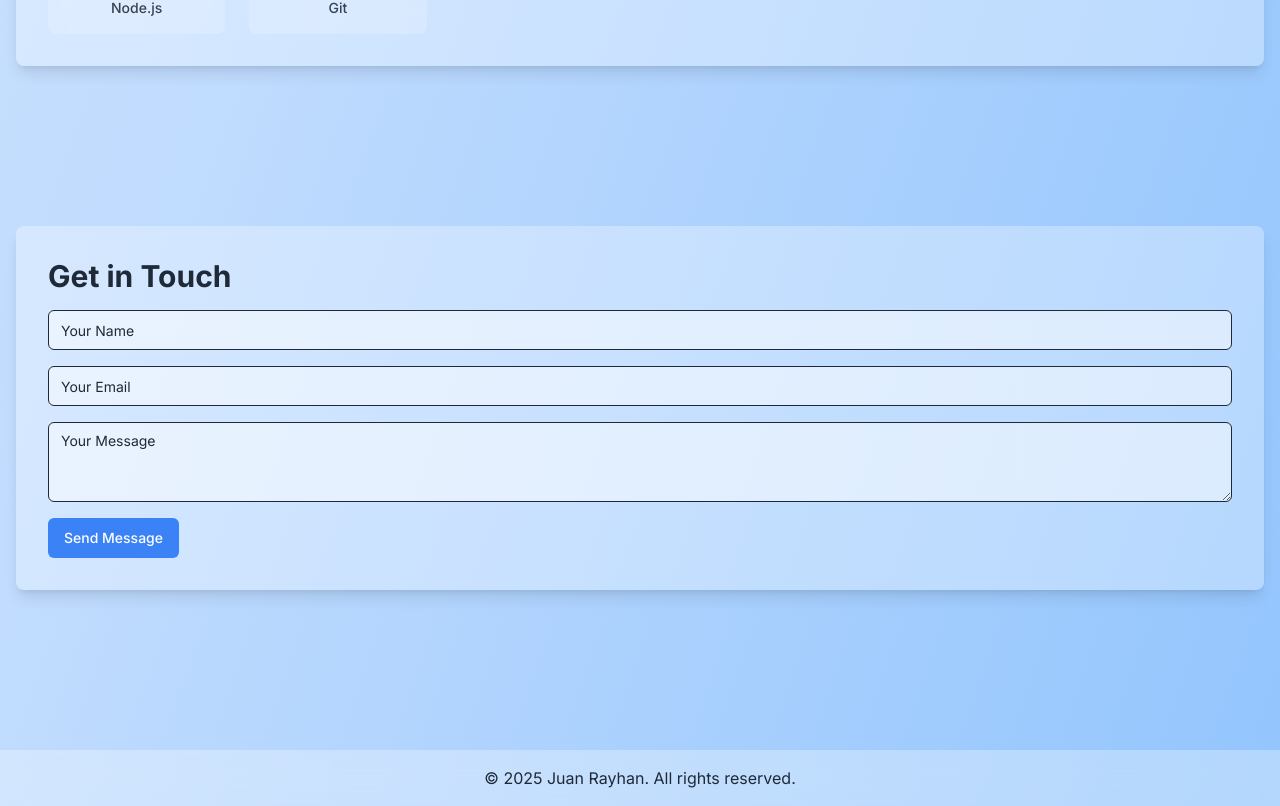
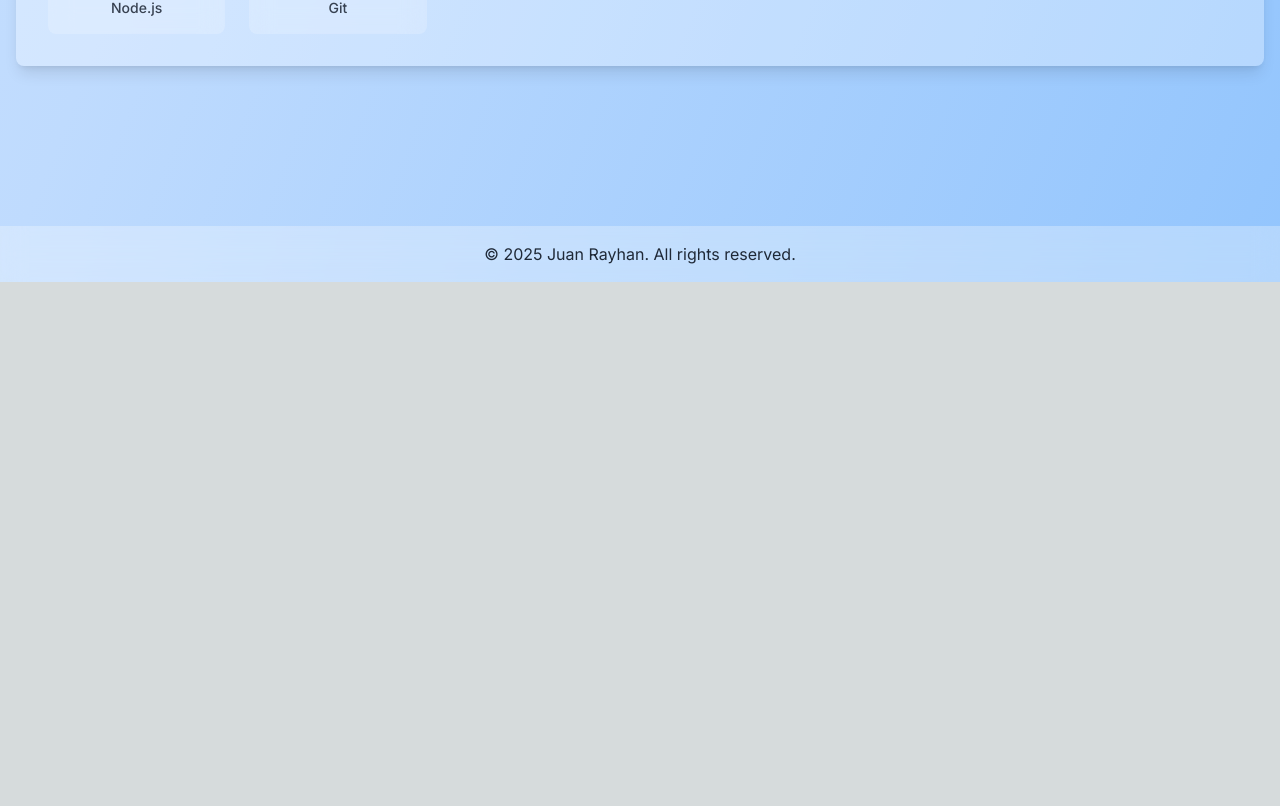
Before and after one commit to Juanryhn/my-portfolio-v2, a Next.js app: page / in a window 1280 px wide. Shown: the part 2926-3732 px from the top of the page. After the commit the page ends 3208 px from the top, so only its background shows below. Built offline with nearby package versions, Linux system fonts and the light colour scheme.

Commit message:
takeout get in touch

```diff
--- a/app/page.tsx
+++ b/app/page.tsx
@@ -253,7 +253,7 @@ export default function Home() {
                     <p className="text-gray-600 dark:text-gray-300 mb-4">
                       {project.description}
                     </p>
-                    <motion.div whileHover={{ scale: 1.05 }} whileTap={{ scale: 0.95 }}>
+                    <motion.div>
                       <Button
                         variant="outline"
                         className="text-blue-500 border-blue-500 hover:bg-blue-500 hover:text-white dark:text-blue-400 dark:border-blue-400 dark:hover:bg-blue-400 dark:hover:text-gray-900"
@@ -323,7 +323,7 @@ export default function Home() {
             </div>
           </motion.section>
 
-          <motion.section
+          {/* <motion.section
             id="contact"
             className="py-20"
             initial="hidden"
@@ -358,7 +358,7 @@ export default function Home() {
                 </motion.div>
               </form>
             </div>
-          </motion.section>
+          </motion.section> */}
         </main>
 
         <motion.footer
```
